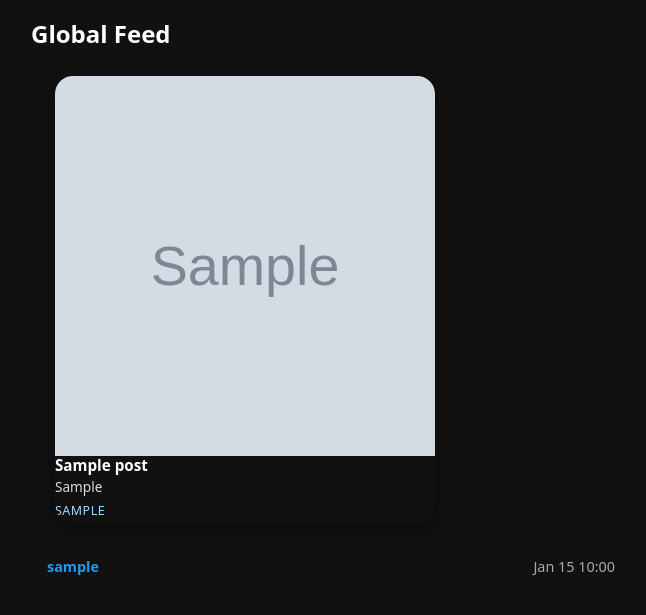
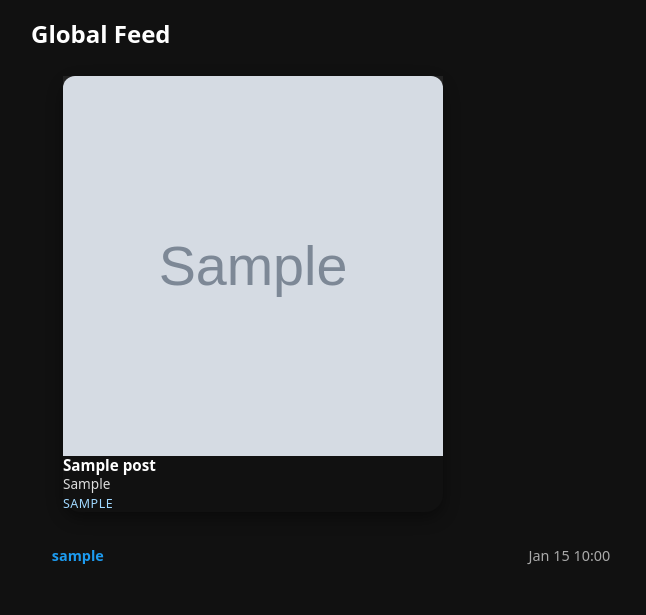
Before and after one commit to dygitalgraffiti/earshot-app, a Flask app: page / in a window 1280 px wide. Shown: the part 54-669 px from the top of the page, without its empty margins (309-955 px from the left). Run offline with Flask 3, Linux system fonts and the light colour scheme; tables that the repository leaves empty hold one stand-in row (values such as "Sample post"); grey boxes marked "Sample" are stand-in pictures; some libraries are stand-ins or nearby versions.

Commit message:
Update style.css

```diff
--- a/static/style.css
+++ b/static/style.css
@@ -508,3 +508,53 @@
 .card-info {
   padding: 1rem 1.2rem !important;
 }
+/* WIDER CARDS WITH BETTER MARGINS */
+.music-card {
+  max-width: 380px !important;
+  width: calc(100% - 2rem) !important;
+  margin: 1.5rem 1rem !important;
+  border-radius: 18px;
+  overflow: visible !important;
+}
+
+/* TEXT WRAP + ALIGNMENT */
+.title,
+.artist,
+.platform,
+.domain {
+  white-space: normal !important;
+  word-wrap: break-word !important;
+  overflow-wrap: break-word !important;
+  overflow: visible !important;
+  hyphens: auto;
+  text-align: left !important;  /* ← FIX: LEFT ALIGN DOMAIN */
+  line-height: 1.2 !important; /* ← CLEAN SPACING */
+  margin-bottom: 0.1rem !important;
+}
+
+.domain {
+  font-size: 0.75rem !important; /* ← SLIGHTLY SMALLER FOR FIT */
+  color: #888 !important;
+}
+
+/* PUSH SELF POSTS FARTHER RIGHT */
+.music-card.mine {
+  margin-left: auto !important;
+  margin-right: 2rem !important; /* ← MORE RIGHT MARGIN (from 1.5rem) */
+  max-width: 380px !important;
+}
+
+.music-card.theirs {
+  margin-right: auto !important;
+  margin-left: 2rem !important;  /* ← MATCH FOR BALANCE */
+  max-width: 380px !important;
+}
+
+/* EXTRA PADDING INSIDE CARD */
+.card-info {
+  padding: 1rem 1.3rem !important; /* ← WIDER PADDING */
+}
+
+.post-header {
+  padding: 0.6rem 1.3rem 0.8rem !important; /* ← MATCH CARD PADDING */
+}
```
